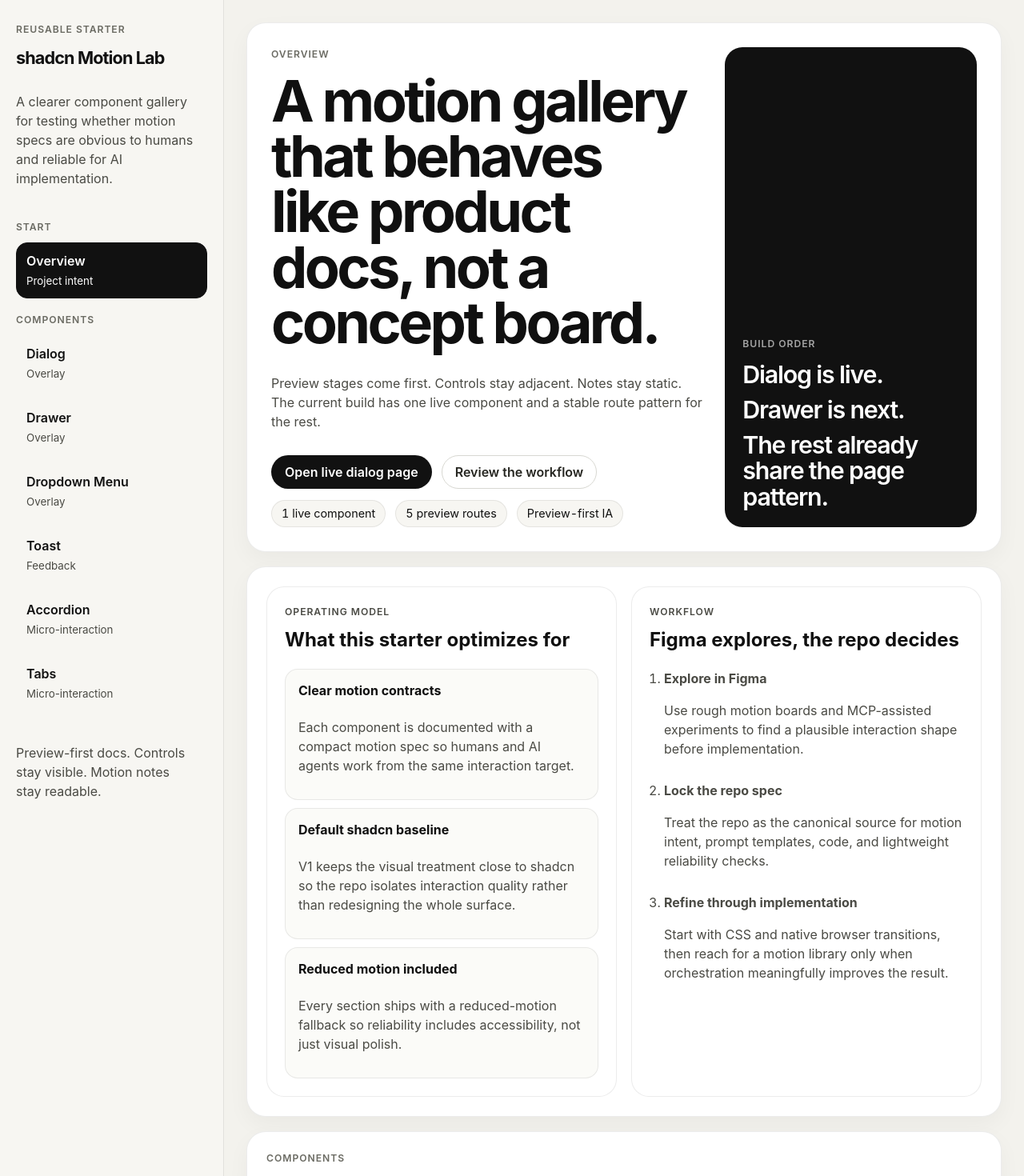
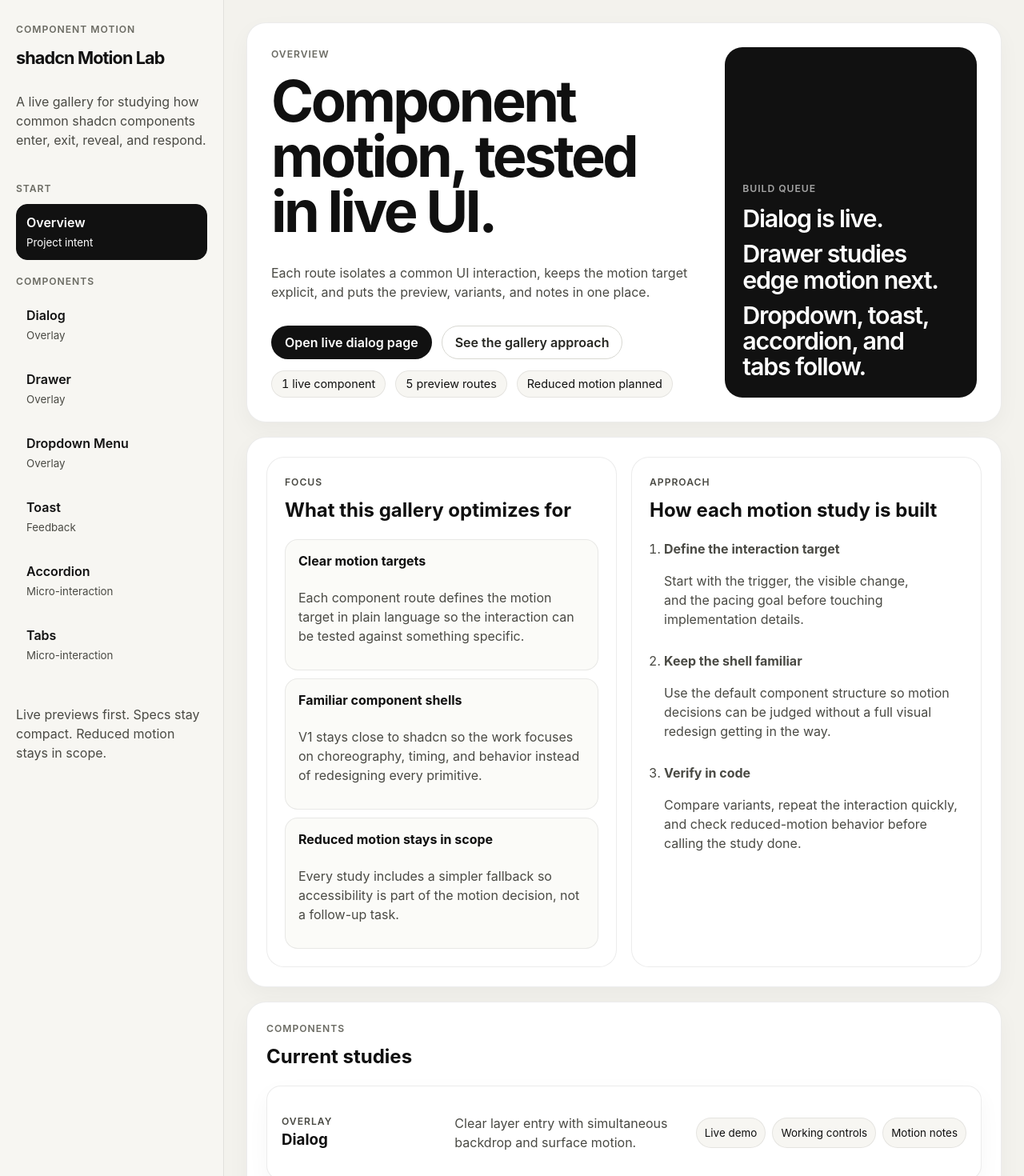
Before and after one commit to nicolas-m-design/shadcn-motion-lab, a React (Vite) app: page /#/ in a window 1280 px wide. Shown: the top 1470 px of the page at 80% size. Built offline with nearby package versions, Linux system fonts and the light colour scheme.

Commit message:
Sharpen public overview copy

```diff
--- a/src/App.tsx
+++ b/src/App.tsx
@@ -27,12 +27,12 @@
       </a>
       <aside className="sidebar">
         <div className="sidebar__masthead">
-          <p className="eyebrow">Reusable starter</p>
+          <p className="eyebrow">Component motion</p>
           <NavLink className="brand" to="/">
             shadcn Motion Lab
           </NavLink>
           <p className="sidebar__copy">
-            A clearer component gallery for testing whether motion specs are obvious to humans and reliable for AI implementation.
+            A live gallery for studying how common shadcn components enter, exit, reveal, and respond.
           </p>
         </div>
 
@@ -65,7 +65,7 @@
         </nav>
 
         <div className="sidebar__footer">
-          <p>Preview-first docs. Controls stay visible. Motion notes stay readable.</p>
+          <p>Live previews first. Specs stay compact. Reduced motion stays in scope.</p>
         </div>
       </aside>
 
--- a/src/components/OverviewPage.tsx
+++ b/src/components/OverviewPage.tsx
@@ -10,37 +10,37 @@
       <header className="page-hero">
         <div className="page-hero__content">
           <p className="eyebrow">Overview</p>
-          <h1>A motion gallery that behaves like product docs, not a concept board.</h1>
+          <h1>Component motion, tested in live UI.</h1>
           <p className="page-lede">
-            Preview stages come first. Controls stay adjacent. Notes stay static. The current build has one live component and a stable route pattern for the rest.
+            Each route isolates a common UI interaction, keeps the motion target explicit, and puts the preview, variants, and notes in one place.
           </p>
           <div className="hero-actions">
             <Link className="button button--primary" to="/components/dialog">
               Open live dialog page
             </Link>
-            <a className="button button--secondary" href="#workflow">
-              Review the workflow
+            <a className="button button--secondary" href="#approach">
+              See the gallery approach
             </a>
           </div>
           <div className="hero-stat-row">
             <span className="hero-stat">{liveCount} live component</span>
             <span className="hero-stat">{plannedCount} preview routes</span>
-            <span className="hero-stat">Preview-first IA</span>
+            <span className="hero-stat">Reduced motion planned</span>
           </div>
         </div>
         <div className="poster-panel">
-          <p className="poster-panel__eyebrow">Build order</p>
+          <p className="poster-panel__eyebrow">Build queue</p>
           <p className="poster-panel__line">Dialog is live.</p>
-          <p className="poster-panel__line">Drawer is next.</p>
-          <p className="poster-panel__line">The rest already share the page pattern.</p>
+          <p className="poster-panel__line">Drawer studies edge motion next.</p>
+          <p className="poster-panel__line">Dropdown, toast, accordion, and tabs follow.</p>
         </div>
       </header>
 
-      <section className="content-section content-section--overview-grid" id="workflow">
+      <section className="content-section content-section--overview-grid" id="approach">
         <div className="doc-block doc-block--plain">
           <div className="section-heading">
-            <p className="eyebrow">Operating model</p>
-            <h2>What this starter optimizes for</h2>
+            <p className="eyebrow">Focus</p>
+            <h2>What this gallery optimizes for</h2>
           </div>
           <div className="compact-list">
             {overviewCards.map(card => (
@@ -54,8 +54,8 @@
 
         <div className="doc-block doc-block--plain">
           <div className="section-heading">
-            <p className="eyebrow">Workflow</p>
-            <h2>Figma explores, the repo decides</h2>
+            <p className="eyebrow">Approach</p>
+            <h2>How each motion study is built</h2>
           </div>
           <ol className="workflow-list workflow-list--compact">
             {workflowSteps.map(step => (
@@ -71,7 +71,7 @@
       <section className="content-section">
         <div className="section-heading">
           <p className="eyebrow">Components</p>
-          <h2>Current routes</h2>
+          <h2>Current studies</h2>
         </div>
         <div className="component-index">
           {motionSections.map(section => (
@@ -83,8 +83,8 @@
               <p>{section.goal}</p>
               <div className="index-link__meta">
                 <span>{section.slug === 'dialog' ? 'Live demo' : 'Preview mock'}</span>
-                <span>{section.slug === 'dialog' ? 'Working controls' : 'Planned controls'}</span>
-                <span>Static docs</span>
+                <span>{section.slug === 'dialog' ? 'Working controls' : 'Spec scaffold'}</span>
+                <span>Motion notes</span>
               </div>
             </Link>
           ))}
--- a/src/routes/content.ts
+++ b/src/routes/content.ts
@@ -12,37 +12,37 @@
 
 export const overviewCards = [
   {
-    title: 'Clear motion contracts',
+    title: 'Clear motion targets',
     copy:
-      'Each component is documented with a compact motion spec so humans and AI agents work from the same interaction target.',
+      'Each component route defines the motion target in plain language so the interaction can be tested against something specific.',
   },
   {
-    title: 'Default shadcn baseline',
+    title: 'Familiar component shells',
     copy:
-      'V1 keeps the visual treatment close to shadcn so the repo isolates interaction quality rather than redesigning the whole surface.',
+      'V1 stays close to shadcn so the work focuses on choreography, timing, and behavior instead of redesigning every primitive.',
   },
   {
-    title: 'Reduced motion included',
+    title: 'Reduced motion stays in scope',
     copy:
-      'Every section ships with a reduced-motion fallback so reliability includes accessibility, not just visual polish.',
+      'Every study includes a simpler fallback so accessibility is part of the motion decision, not a follow-up task.',
   },
 ]
 
 export const workflowSteps = [
   {
-    title: 'Explore in Figma',
+    title: 'Define the interaction target',
     copy:
-      'Use rough motion boards and MCP-assisted experiments to find a plausible interaction shape before implementation.',
+      'Start with the trigger, the visible change, and the pacing goal before touching implementation details.',
   },
   {
-    title: 'Lock the repo spec',
+    title: 'Keep the shell familiar',
     copy:
-      'Treat the repo as the canonical source for motion intent, prompt templates, code, and lightweight reliability checks.',
+      'Use the default component structure so motion decisions can be judged without a full visual redesign getting in the way.',
   },
   {
-    title: 'Refine through implementation',
+    title: 'Verify in code',
     copy:
-      'Start with CSS and native browser transitions, then reach for a motion library only when orchestration meaningfully improves the result.',
+      'Compare variants, repeat the interaction quickly, and check reduced-motion behavior before calling the study done.',
   },
 ]
 
```
